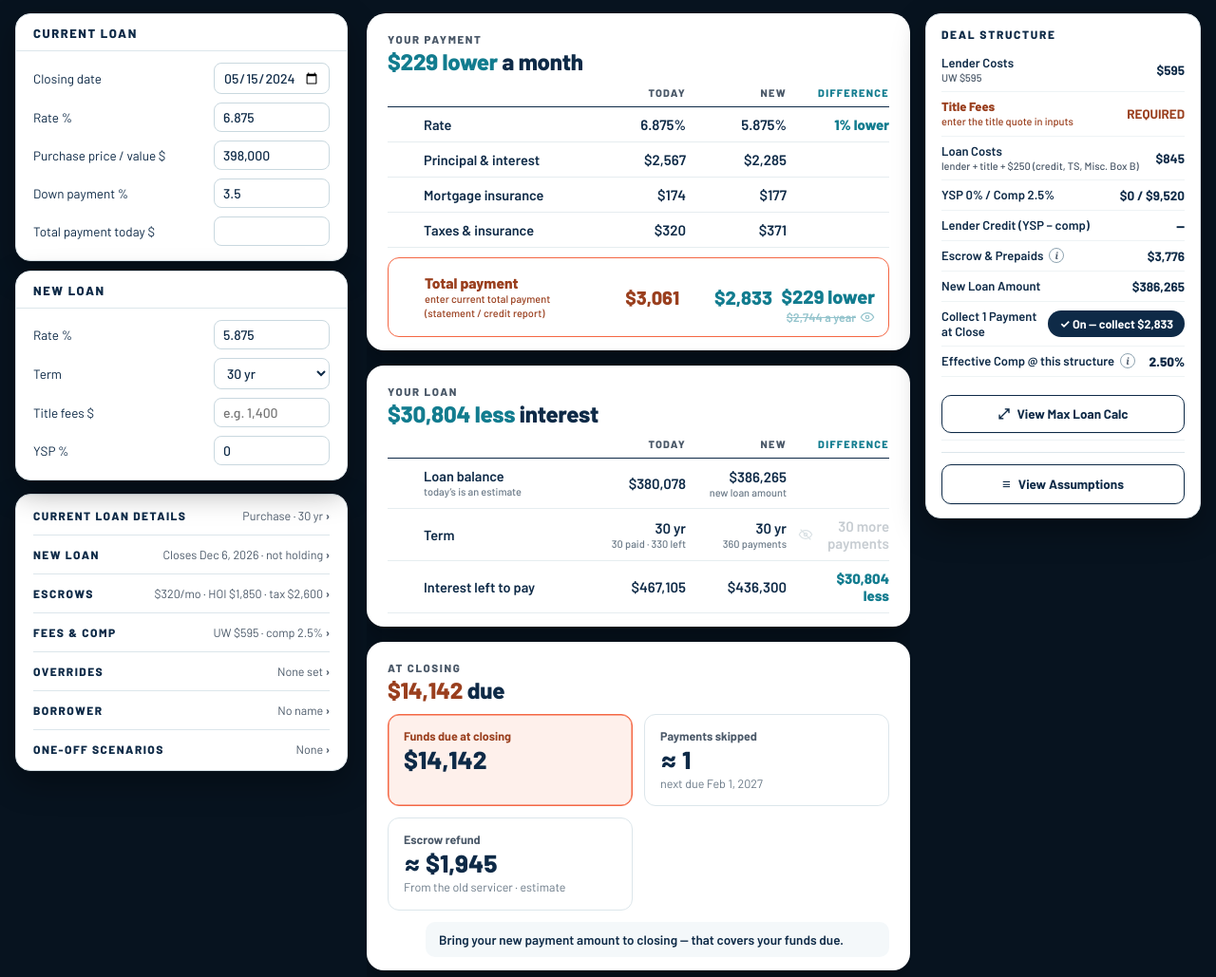
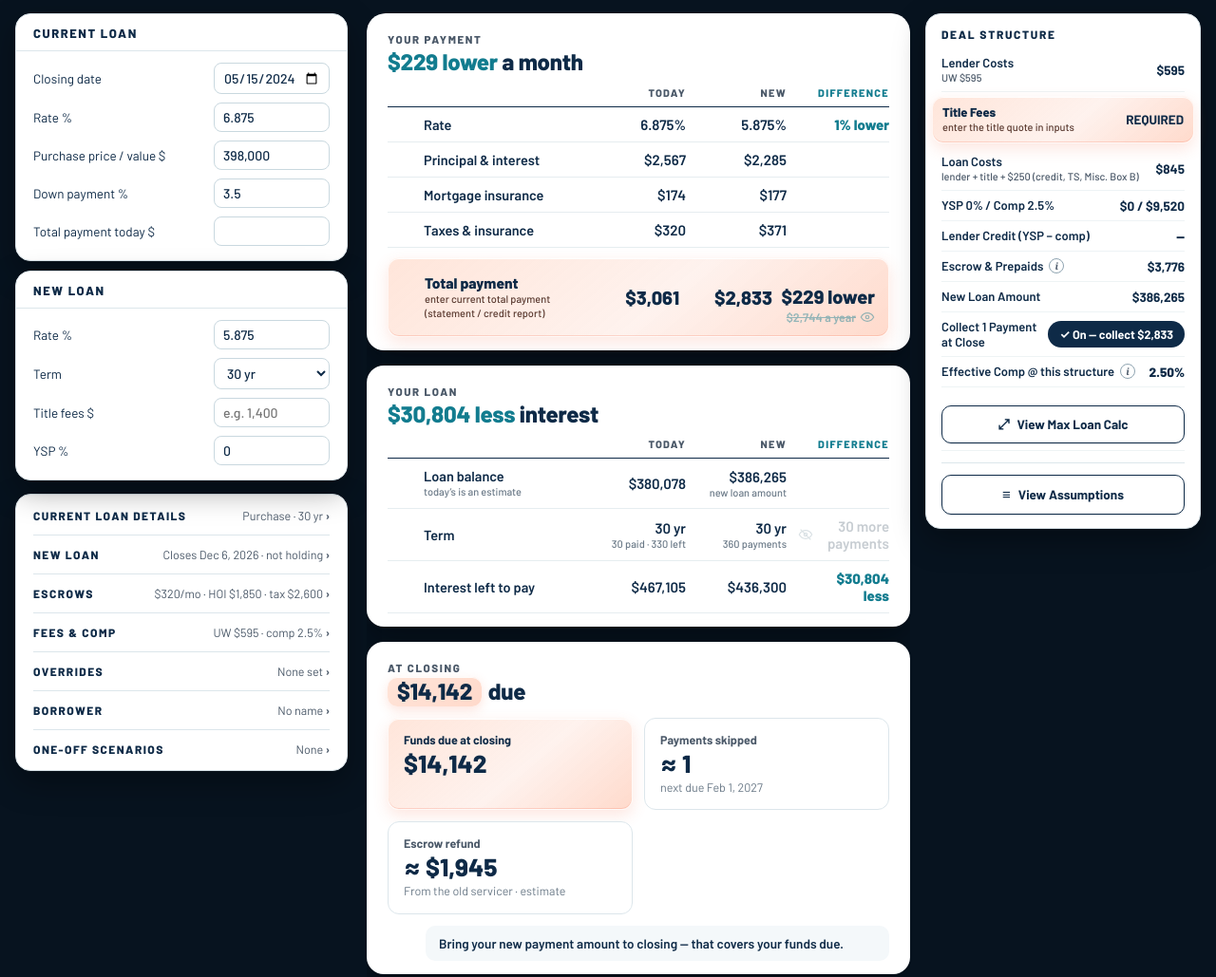
Before and after one commit to rlucido15/mortgage-calculator, a plain HTML site: page fha-streamline/index.html in a window 1280 px wide. Shown: the part 488-1517 px from the top of the page at 95% size. Drawn offline with Linux system fonts and the light colour scheme.

Commit message:
FHA Streamline: peach glass for concerns on the white cards
Missing total payment row, Title Fees REQUIRED row, the over-one-payment
Funds Due tile and the "$X due" heading now use the same peach glass as
the verdict bar (navy text for readability). Layout only; compare.py OK.

Co-Authored-By: Claude Opus 5.5 <noreply@anthropic.com>
Claude-Session: https://claude.ai/code/session_011pe2gqkHDFyczvcaodmTUa

```diff
--- a/fha-streamline/index.html
+++ b/fha-streamline/index.html
@@ -773,6 +773,25 @@ header.app{padding:14px 22px; border-radius:16px; justify-content:space-between;
 
 .mx-tip::after{display:none !important}
 .mx-tipbox{position:absolute; z-index:120; max-width:260px; padding:9px 11px; border-radius:8px; background:#0E2A47; color:#fff; font:500 12px/1.45 var(--font-body); box-shadow:0 10px 24px rgba(0,0,0,.3); pointer-events:none}
+
+/* ===================== Pass 8: concerns on the white cards use the same peach glass ===================== */
+.mx-scard .srow.mx-tot.missingrow, .mx-scard .srow.missingrow:not(.mx-tot), .mx-deal .srow.missingrow,
+.mx-tiles .srow:has(.vbox.bad){
+  background:linear-gradient(140deg,rgba(255,228,216,.95) 0%,rgba(254,240,235,.86) 55%,rgba(255,214,198,.9) 100%) !important;
+  -webkit-backdrop-filter:blur(10px) saturate(150%); backdrop-filter:blur(10px) saturate(150%);
+  border:1px solid rgba(255,255,255,.7) !important; border-radius:12px;
+  box-shadow:inset 0 1px 0 rgba(255,255,255,.9), inset 0 -1px 0 rgba(244,103,68,.22), 0 6px 16px rgba(244,103,68,.16) !important}
+.mx-scard .srow.missingrow .lblc, .mx-scard .srow.missingrow .lblc .sub, .mx-scard .srow.missingrow .vbox,
+.mx-deal .srow.missingrow .lblc, .mx-deal .srow.missingrow .lblc .sub, .mx-deal .srow.missingrow .vbox,
+.mx-tiles .srow:has(.vbox.bad) .lblc, .mx-tiles .srow:has(.vbox.bad) .vbox{color:var(--navy) !important}
+.mx-scard .srow.missingrow .lblc .sub, .mx-deal .srow.missingrow .lblc .sub{color:#5A3A30 !important}
+.mx-scard .srow.mx-tot.missingrow .vbox.bad{color:var(--navy) !important}
+.mx-deal .srow.missingrow{margin:4px -10px; padding:8px 10px !important; border-bottom:0}
+.mx-scard .srow.missingrow:not(.mx-tot){margin:4px -10px; padding:9px 10px !important}
+.mx-tiles .srow:has(.vbox.bad){border-color:rgba(255,255,255,.7) !important}
+/* "$14,142 due" heading: the amount sits in a peach glass chip */
+.mx-sh .b{display:inline-block; padding:1px 10px 3px; margin-right:2px; border-radius:10px; color:var(--navy);
+  background:linear-gradient(140deg,rgba(255,228,216,.98),rgba(255,214,198,.92)); box-shadow:inset 0 1px 0 rgba(255,255,255,.9), 0 4px 12px rgba(244,103,68,.18)}
 </style>
 </head>
 <body>
--- a/fha-streamline/src/fha-layout.css
+++ b/fha-streamline/src/fha-layout.css
@@ -524,3 +524,22 @@ header.app{padding:14px 22px; border-radius:16px; justify-content:space-between;
 
 .mx-tip::after{display:none !important}
 .mx-tipbox{position:absolute; z-index:120; max-width:260px; padding:9px 11px; border-radius:8px; background:#0E2A47; color:#fff; font:500 12px/1.45 var(--font-body); box-shadow:0 10px 24px rgba(0,0,0,.3); pointer-events:none}
+
+/* ===================== Pass 8: concerns on the white cards use the same peach glass ===================== */
+.mx-scard .srow.mx-tot.missingrow, .mx-scard .srow.missingrow:not(.mx-tot), .mx-deal .srow.missingrow,
+.mx-tiles .srow:has(.vbox.bad){
+  background:linear-gradient(140deg,rgba(255,228,216,.95) 0%,rgba(254,240,235,.86) 55%,rgba(255,214,198,.9) 100%) !important;
+  -webkit-backdrop-filter:blur(10px) saturate(150%); backdrop-filter:blur(10px) saturate(150%);
+  border:1px solid rgba(255,255,255,.7) !important; border-radius:12px;
+  box-shadow:inset 0 1px 0 rgba(255,255,255,.9), inset 0 -1px 0 rgba(244,103,68,.22), 0 6px 16px rgba(244,103,68,.16) !important}
+.mx-scard .srow.missingrow .lblc, .mx-scard .srow.missingrow .lblc .sub, .mx-scard .srow.missingrow .vbox,
+.mx-deal .srow.missingrow .lblc, .mx-deal .srow.missingrow .lblc .sub, .mx-deal .srow.missingrow .vbox,
+.mx-tiles .srow:has(.vbox.bad) .lblc, .mx-tiles .srow:has(.vbox.bad) .vbox{color:var(--navy) !important}
+.mx-scard .srow.missingrow .lblc .sub, .mx-deal .srow.missingrow .lblc .sub{color:#5A3A30 !important}
+.mx-scard .srow.mx-tot.missingrow .vbox.bad{color:var(--navy) !important}
+.mx-deal .srow.missingrow{margin:4px -10px; padding:8px 10px !important; border-bottom:0}
+.mx-scard .srow.missingrow:not(.mx-tot){margin:4px -10px; padding:9px 10px !important}
+.mx-tiles .srow:has(.vbox.bad){border-color:rgba(255,255,255,.7) !important}
+/* "$14,142 due" heading: the amount sits in a peach glass chip */
+.mx-sh .b{display:inline-block; padding:1px 10px 3px; margin-right:2px; border-radius:10px; color:var(--navy);
+  background:linear-gradient(140deg,rgba(255,228,216,.98),rgba(255,214,198,.92)); box-shadow:inset 0 1px 0 rgba(255,255,255,.9), 0 4px 12px rgba(244,103,68,.18)}
```
